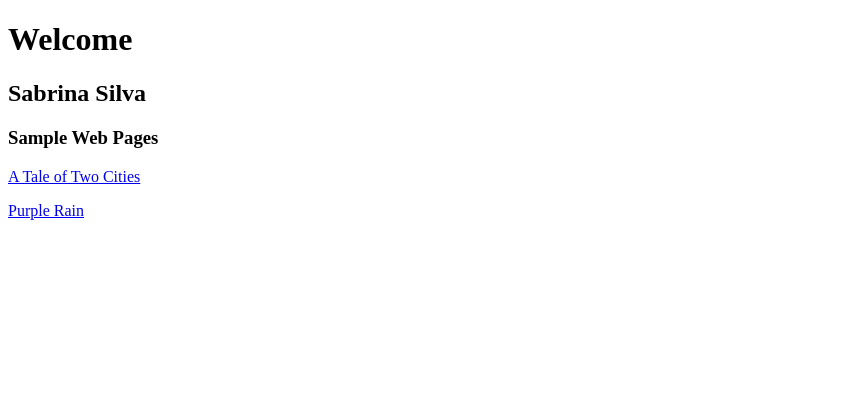
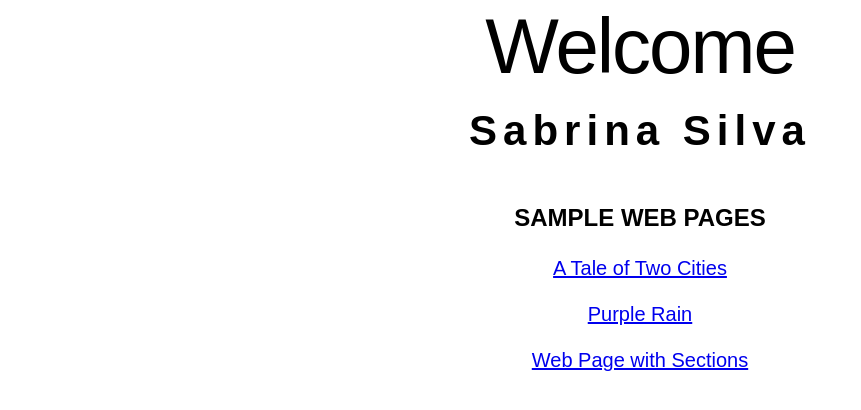
Before and after one commit to Sabrina82-LS/sabrina82-LS.github.io, a plain HTML site: page index.html in a window 1280 px wide. Shown: the whole page, without its empty margins (0-861 px from the left). Drawn offline with Linux system fonts and the light colour scheme.

Commit message:
Add files via upload

```diff
--- /dev/null
+++ b/assets/css/global.css
@@ -0,0 +1,45 @@
+/*  ============= WEB BROWSER RESETS ============ */
+* { margin: 0; padding: 0; border: none }
+*, *::before, *::after { box-sizing: border-box }
+html { height: 100%; font-size: 100%; font: inherit; vertical-align: baseline;
+scroll-behavior: smooth; scroll-padding-top: 20px }
+body { line-height: 1.5; min-height: 100vh }
+@media (max-width: 767px ) { body { text-rendering: optimizeSpeed } }
+@media (min-width: 768px ) { body { text-rendering: optimizeLegibility } }
+img { width: 100%; height: auto; display: block }
+input, button, textarea, select { font: inherit }
+
+/* ================= ENDS ================ */
+
+body {
+    text-align: center;
+    font-family: sans-serif;
+}
+
+h1 {
+    font-size: 78px;
+    font-weight: normal;
+    letter-spacing: -2px;
+    margin-bottom: 12px;
+    line-height: 1.2;
+}
+
+h2 {
+    font-size: 42px;
+    letter-spacing: 6px;
+    margin-bottom: 48px;
+    line-height: 1.2;
+}
+
+h3 {
+    font-size: 24px;
+    margin-top: 48px;
+    margin-bottom: 20px;
+    line-height: 1.2;
+    text-transform: uppercase;
+}
+
+p {
+    font-size: 20px;
+    margin-bottom: 16px;
+}
--- /dev/null
+++ b/exercises/assets/css/style-1.css
@@ -0,0 +1,35 @@
+/*  ============= WEB BROWSER RESETS ============ */
+* { margin: 0; padding: 0; border: none }
+*, *::before, *::after { box-sizing: border-box }
+html { height: 100%; font-size: 100%; font: inherit; vertical-align: baseline;
+scroll-behavior: smooth; scroll-padding-top: 20px }
+body { line-height: 1.5; min-height: 100vh }
+@media (max-width: 767px ) { body { text-rendering: optimizeSpeed } }
+@media (min-width: 768px ) { body { text-rendering: optimizeLegibility } }
+img { width: 100%; height: auto; display: block }
+input, button, textarea, select { font: inherit }
+
+h1 {
+    font-size: 84px;
+    text-align: center;
+    font-weight: normal;
+    letter-spacing: -2px;
+    margin-bottom: 32px;
+}
+
+h2 {
+    font-size:24px;
+    margin-bottom: 4px;
+}
+
+h3 {
+    font-size: 24px;
+    margin-bottom: 4px;
+}
+
+p {
+    font-size: 18px;
+    font-family: sans-serif;
+    line-height: 1.6;
+    margin-bottom: 20px;
+}
--- /dev/null
+++ b/exercises/assets/css/style-2.css
@@ -0,0 +1,34 @@
+/*  ============= WEB BROWSER RESETS ============ */
+* { margin: 0; padding: 0; border: none }
+*, *::before, *::after { box-sizing: border-box }
+html { height: 100%; font-size: 100%; font: inherit; vertical-align: baseline;
+scroll-behavior: smooth; scroll-padding-top: 20px }
+body { line-height: 1.5; min-height: 100vh }
+@media (max-width: 767px ) { body { text-rendering: optimizeSpeed } }
+@media (min-width: 768px ) { body { text-rendering: optimizeLegibility } }
+img { width: 100%; height: auto; display: block }
+input, button, textarea, select { font: inherit }
+
+/* ================= ENDS ================ */
+
+h1 {
+    font-size: 84px;
+    margin-bottom: 64px;
+    text-align: center;
+    font-weight: normal;
+    letter-spacing: 4px;
+}
+
+h2 {
+    font-size: 28px;
+    margin-bottom: 4px;
+    margin-top: 54px;
+    text-transform: uppercase;
+}
+
+p {
+    font-size: 20px;
+    font-family: sans-serif;
+    line-height: 1.6;
+    margin-bottom: 20px;
+}
--- /dev/null
+++ b/exercises/assets/css/style-3.css
@@ -0,0 +1,26 @@
+/*  ============= WEB BROWSER RESETS ============ */
+* { margin: 0; padding: 0; border: none }
+*, *::before, *::after { box-sizing: border-box }
+html { height: 100%; font-size: 100%; font: inherit; vertical-align: baseline;
+scroll-behavior: smooth; scroll-padding-top: 20px }
+body { line-height: 1.5; min-height: 100vh }
+@media (max-width: 767px ) { body { text-rendering: optimizeSpeed } }
+@media (min-width: 768px ) { body { text-rendering: optimizeLegibility } }
+img { width: 100%; height: auto; display: block }
+input, button, textarea, select { font: inherit }
+
+
+h2 {
+    font-size: 56px;
+    margin-bottom: 4px;
+}
+
+h3 {
+    font-size: 32px;
+    margin-bottom: 4px;
+}
+
+p {
+    font-size: 20px;
+    margin-bottom: 16px
+}
--- a/index.html
+++ b/index.html
@@ -4,7 +4,8 @@
     <meta charset="UTF-8">
     <meta name="viewport" content="width=device-width, initial-scale=1.0">
     <title>Sabrina Silva | Home Page</title>
-    <meta name="description" content="Welcome to my website that showcases some of my digital creations.">
+    <meta name="description" content="I create digital experiences to promote products, services and events">
+    <link rel="stylesheet" href="assets/css/global.css">
 </head>
 
 
@@ -15,7 +16,8 @@
 <h3>Sample Web Pages</h3>
 
 <p><a href="exercises/page-1.html">A Tale of Two Cities</a></p>
-<p><a href="exercises/Page2.html">Purple Rain</a></p>
+<p><a href="exercises/page-2.html">Purple Rain</a></p>
+<p><a href="exercises/page-3.html">Web Page with Sections</a></p>
 
 </body>
 </html>
```
Also changed, not shown: exercises/page-1.html (+1 -0 lines), exercises/page-2.html (added, +37 -0 lines), exercises/page-3.html (added, +73 -0 lines).
